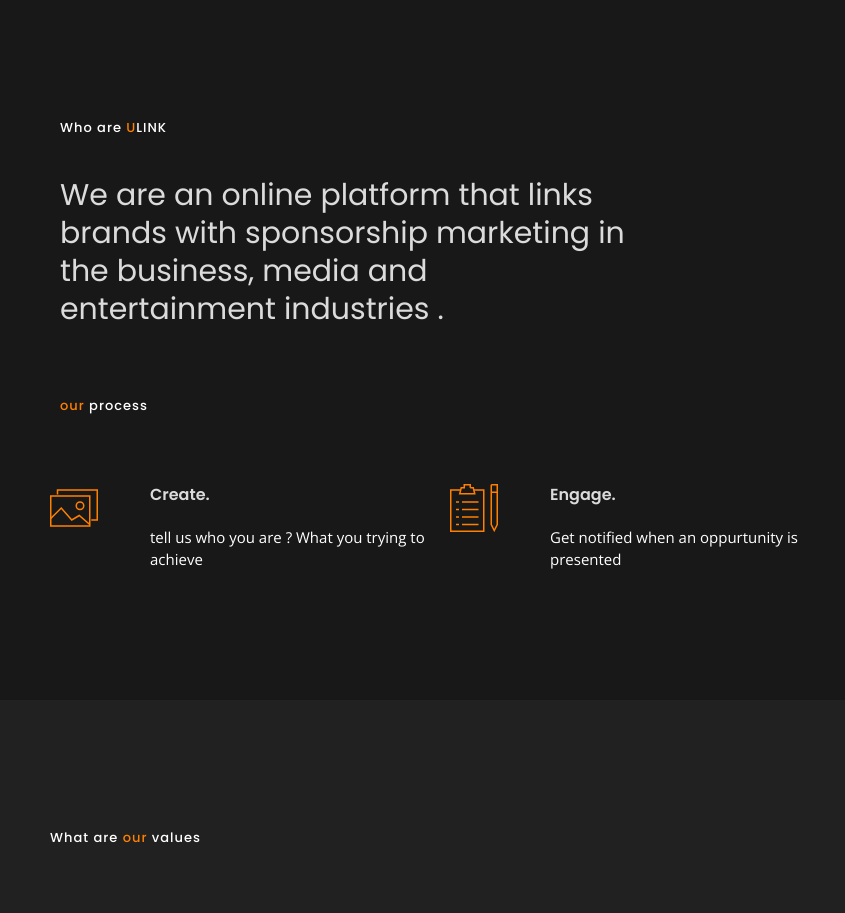
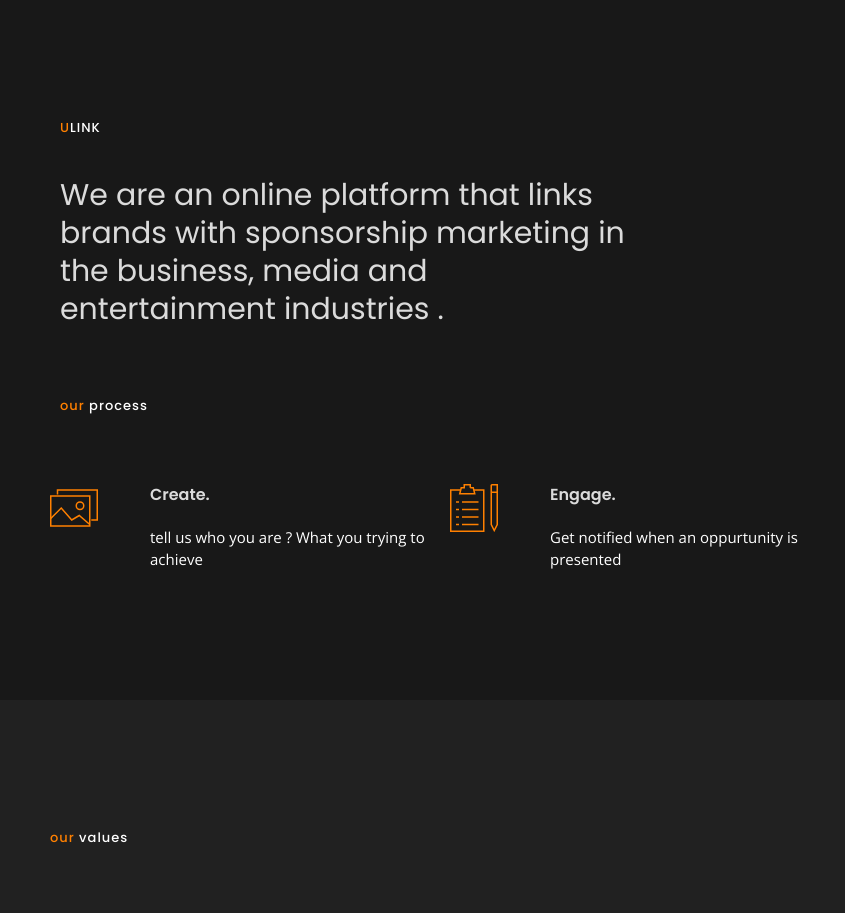
Before and after one commit to UlinkKSA/newulink, a plain HTML site: page index.html in a window 1280 px wide. Shown: the part 840-1753 px from the top of the page, 0-845 px from the left. Drawn offline with nearby package versions, Linux system fonts and the light colour scheme; some packages are replaced by stand-ins of ours.

Commit message:
update contact

```diff
--- a/index.html
+++ b/index.html
@@ -151,7 +151,7 @@
 					</div>
 					<div class="twelve columns">
 						<div class="title-text left">
-							<p>Who are <b style="color:#ff8000;">U</b>LINK</p>
+							<p><b style="color:#ff8000;">U</b>LINK</p>
 							<h3>We are an online platform that links brands with sponsorship marketing in the business,
 								media and entertainment industries .</h3>
 						</div>
@@ -263,7 +263,7 @@
 			<div class="container">
 				<div class="twelve columns">
 					<div class="title-text left">
-						<p>What are <b style="color:#ff8000;">our</b> values </p>
+						<p><b style="color:#ff8000;">our</b> values </p>
 					</div>
 				</div>
 				<div class="four columns" data-scroll-reveal="enter bottom move 100px over 1s after 0.3s">
@@ -372,7 +372,7 @@
 						<p>If <b style="color:#ff8000;">U</b> are </p>
 					</div>
 				</div>
-				<h1>a Brand "Sponsor" and you looking for the right content creator or a Content creator and you looking
+				<h1>a Brand "Sponsor" and you looking for the right content or a Content creator and you looking
 					for Sponsors "Brand believers" </h1>
 			</div>
 
```
